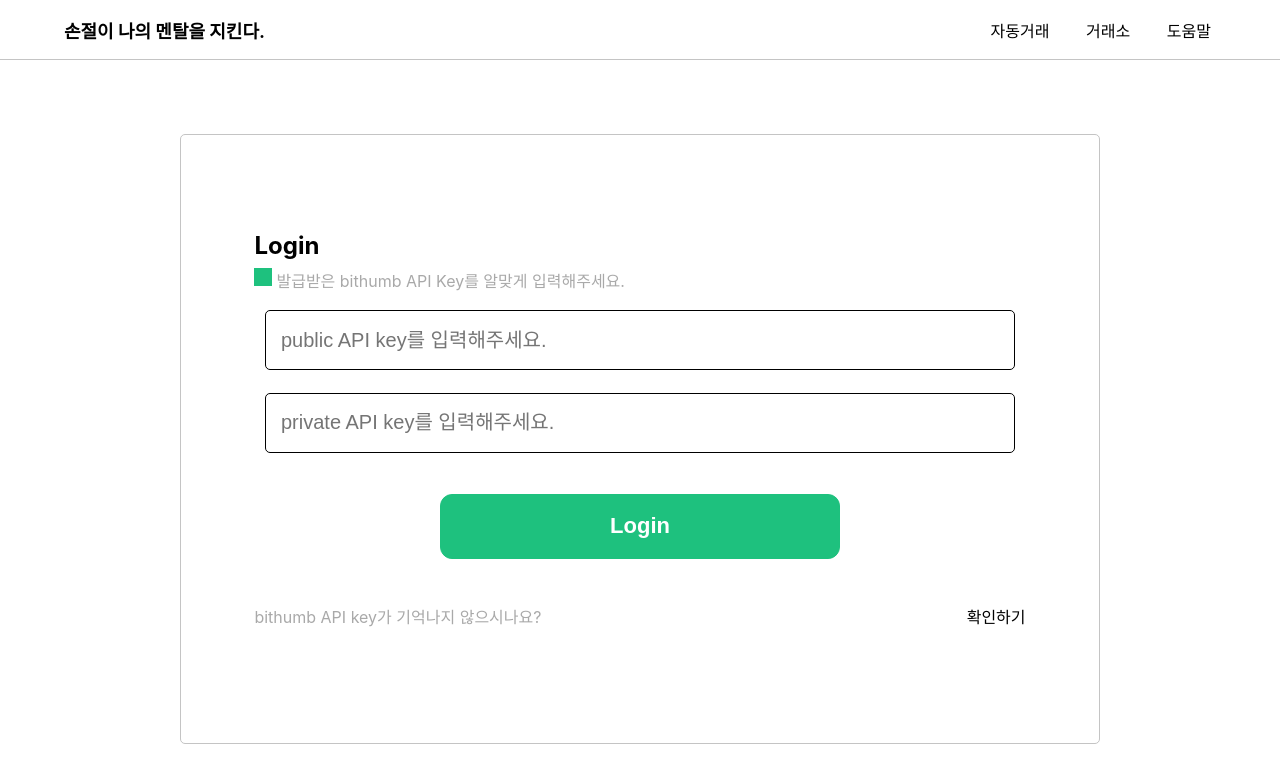
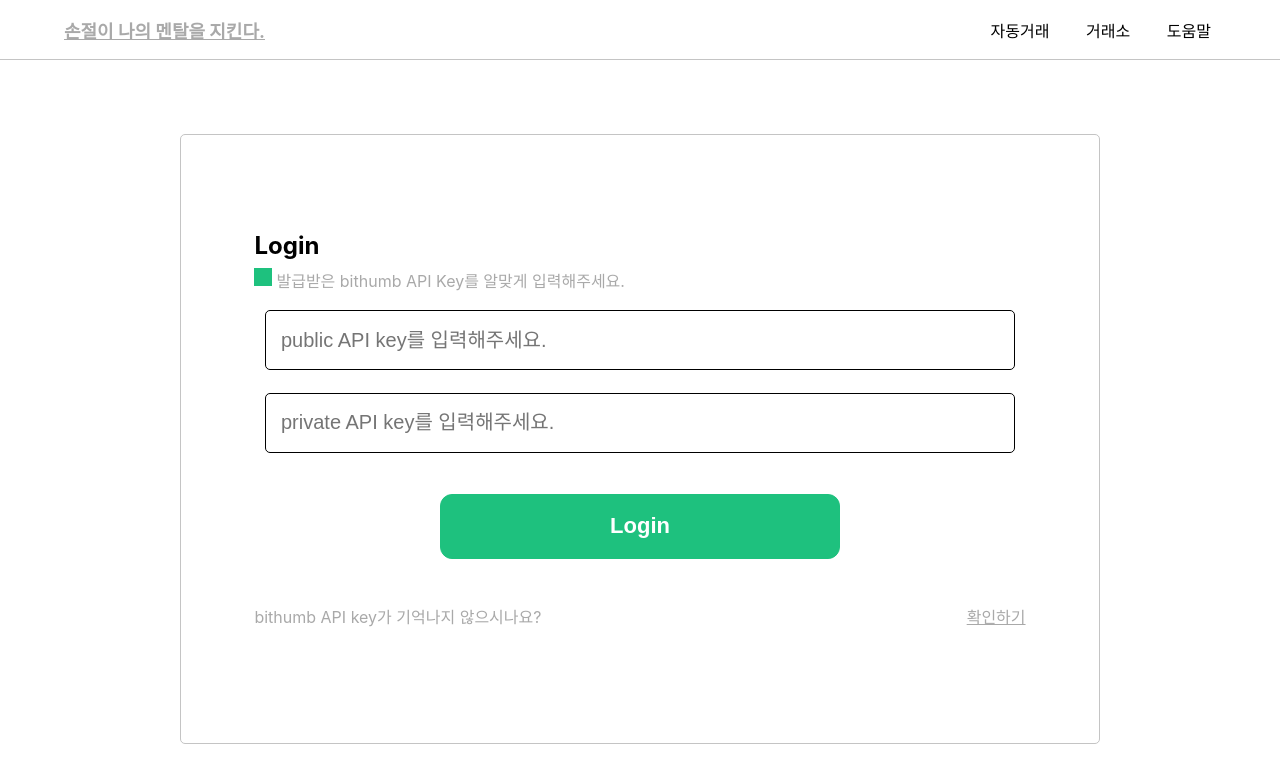
Before and after one commit to jiminAn/Coin_Auto_Trading, a React (Create React App) app in the folder front-end/: page / in a window 1280 px wide. Shown: the top 782 px of the page. Built offline with nearby package versions, Linux system fonts and the light colour scheme.

Commit message:
style: change the a tag style

```diff
--- a/front-end/src/Components/LoginPage/FindingAPIKey.css
+++ b/front-end/src/Components/LoginPage/FindingAPIKey.css
@@ -6,7 +6,7 @@
     padding: 0 8% 2% 8%;
 }
 
-a {
+a:link {
     color: #a9a9a9;
     text-decoration: underline;
 }
```
